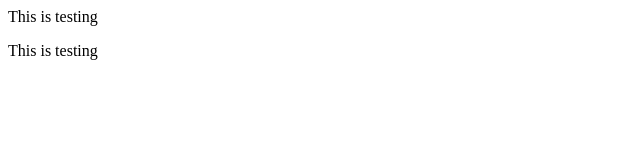
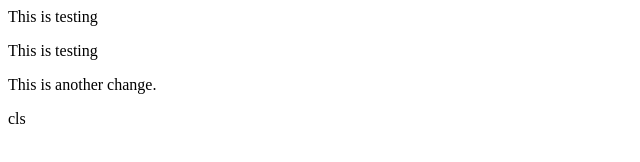
Before and after one commit to singhajaykumar/learning-golang, a plain HTML site: page index.html in a window 1280 px wide. Shown: the whole page, without its empty margins (0-640 px from the left). Drawn offline with Linux system fonts and the light colour scheme.

Commit message:
Update Index.html

```diff
--- a/index.html
+++ b/index.html
@@ -1,2 +1,3 @@
 <p> This is testing </p>
 This is testing
+<p> This is another change. </p>cls
```
